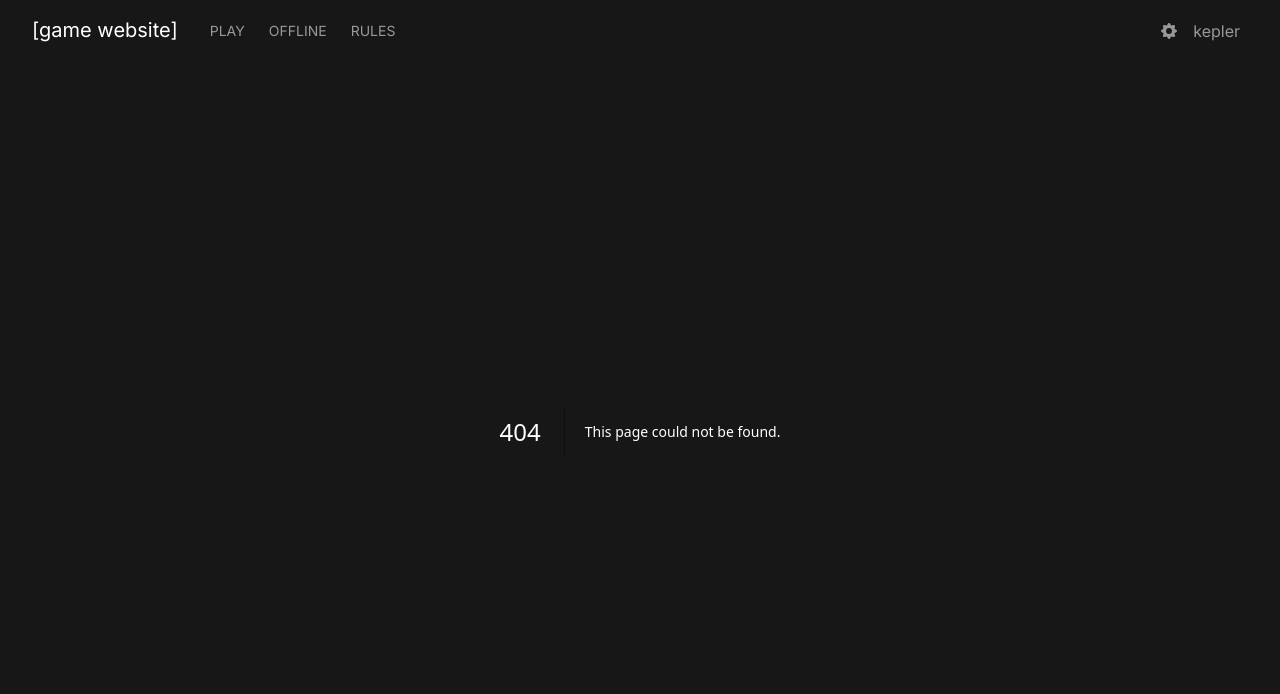
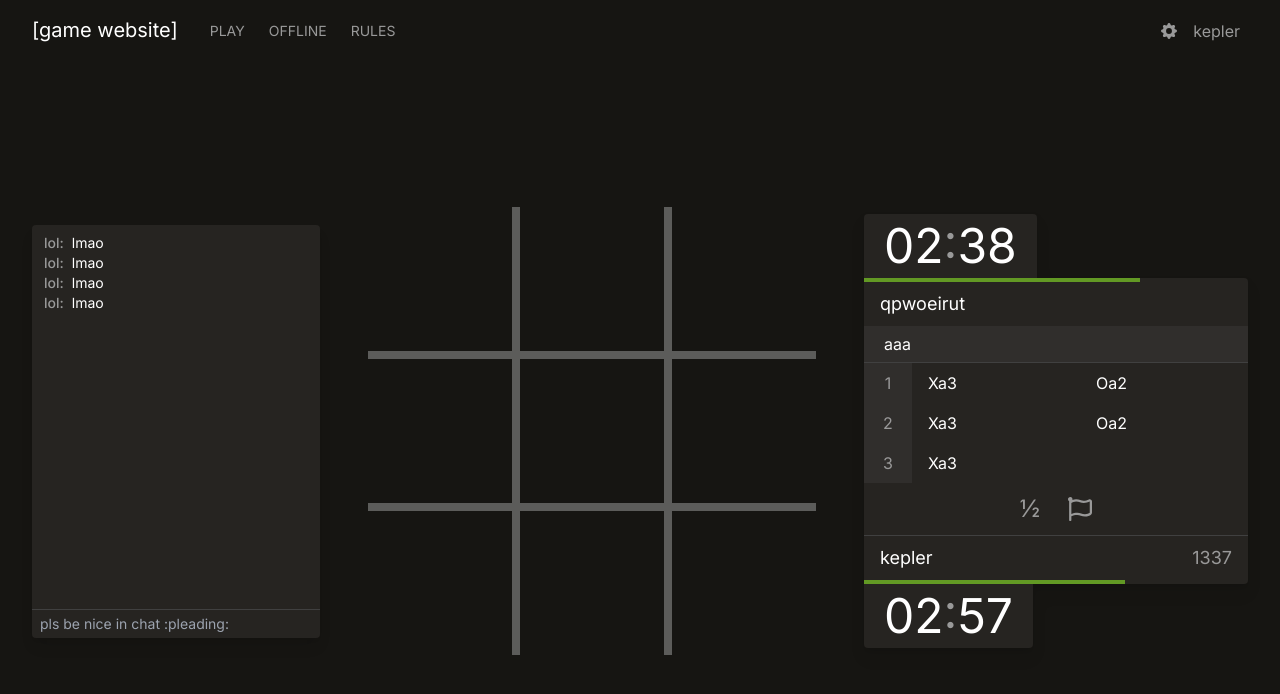
Before and after one commit to SVWEFSBRWHWBCOTSEID/SVWEFSBRWHWBCOTSEID.github.io, a Next.js app: page /ttt/123 in a window 1280 px wide. Before the commit this address had no page. Shown: the top 694 px of the page. Built offline with nearby package versions, Linux system fonts and the light colour scheme.

Commit message:
Add placeholder online ttt, profile ids

```diff
--- a/app/profile/ProfileGamePanel.tsx
+++ b/app/profile/ProfileGamePanel.tsx
@@ -1,16 +1,20 @@
 'use client'
 
+import {useContext} from 'react';
 import Link from 'next/link';
 import {Tab} from '@headlessui/react';
 import ProfileGames from './ProfileGames';
+import ProfileContext from '../../contexts/ProfileContext';
 
 
 type ProfileGamePanelProps = {name: string, rating: number, games: number, provisional?: boolean}
 export default function ProfileGamePanel(props: ProfileGamePanelProps) {
+    const {id} = useContext(ProfileContext);
+
     return (
         <Tab.Panel>
             <h1 className="px-8 py-6 text-4xl">
-                <Link href="/profile" className="text-blue-500 hover:underline">kepler</Link>'s {props.name} stats
+                <Link href={`/profile/${id}`} className="text-blue-500 hover:underline">{id}</Link>'s {props.name} stats
             </h1>
 
             <section className="border-y border-tertiary flex items-center justify-center text-secondary py-12">
--- a/app/profile/ProfileHeader.tsx
+++ b/app/profile/ProfileHeader.tsx
@@ -1,10 +1,18 @@
+'use client'
+
+import {useContext} from 'react';
+import ProfileContext from '../../contexts/ProfileContext';
+
+
 export default function ProfileHeader() {
+    const {id} = useContext(ProfileContext);
+
     return (
         <section className="flex gap-6 px-8 py-6 bg-content-secondary">
-            <img src="/pfp.png" className="w-16 h-16 rounded-full object-cover object-center" alt="kepler" />
+            <img src="/pfp.png" className="w-16 h-16 rounded-full object-cover object-center" alt={id} />
             <div className="pt-3">
                 <h1 className="text-4xl flex gap-3 items-center mb-3">
-                    kepler
+                    {id}
                     <img src="https://lichess1.org/assets/_zkgwWf/images/flags/US.png" alt="US flag" className="h-6" />
                 </h1>
                 <p className="text-secondary"><strong>Joined:</strong> 31 August 1984</p>
--- /dev/null
+++ b/app/profile/[id]/page.tsx
@@ -0,0 +1,15 @@
+import {Metadata} from 'next';
+import ProfileContent from '../ProfileContent';
+
+
+export async function generateMetadata({ params }: { params: { id: string } }): Promise<Metadata> {
+    // TODO: fetch user object from backend with id
+    return {
+        title: params.id
+    }
+}
+
+export default function Profile({ params }: { params: { id: string } }) {
+    // TODO: fetch user object from backend with id
+    return <ProfileContent id={params.id} />
+}
--- a/app/profile/page.tsx
+++ b/app/profile/page.tsx
@@ -7,5 +7,5 @@ export const metadata: Metadata = {
 }
 
 export default function Profile() {
-    return <ProfileContent />
+    return <ProfileContent id="kepler" />
 }
--- /dev/null
+++ b/app/ttt/[id]/page.tsx
@@ -0,0 +1,47 @@
+'use client' // TODO
+
+import {useState} from 'react';
+import Head from 'next/head';
+
+// Components
+import TicTacToeBoard, {defaultTTTBoard, BoardStatus, TTTBoard, TTTSymbol} from '../../../components/TicTacToeBoard';
+import Chat from '../../../components/Chat';
+import GameStateIndicator from '../../../components/GameStateIndicator';
+
+
+export default function OfflineTicTacToe() {
+    const [gameState, setGameState] = useState<TTTBoard>(defaultTTTBoard);
+    const [gameStatus, setGameStatus] = useState(BoardStatus.PLAYING);
+
+    const [playerSymbol, setPlayerSymbol] = useState<TTTSymbol>('✕');
+
+    // Makes a move by checking the given square, alternating the player's symbol after each move.
+    function setSquare(square: number, symbol: TTTSymbol) {
+        const newGameState: TTTBoard = [...gameState]
+        newGameState[square] = symbol;
+        setGameState(newGameState);
+        setPlayerSymbol(playerSymbol === '✕' ? '◯' : '✕');
+    }
+
+    return (
+        <main className="flex-grow flex gap-12 items-center justify-center">
+            <Head>
+                <title>Offline Tic-Tac-Toe</title>
+                <meta name="description" content="Offline Tic-Tac-Toe for single-device games." />
+                <link rel="icon" href="/favicon.ico" />
+            </Head>
+
+            <Chat />
+
+            <TicTacToeBoard
+                boardState={gameState}
+                playerSymbol={playerSymbol}
+                setSquare={setSquare}
+                setBoardStatus={setGameStatus}
+                disabled={gameStatus !== BoardStatus.PLAYING}
+            />
+
+            <GameStateIndicator />
+        </main>
+    )
+}
--- /dev/null
+++ b/components/Chat.tsx
@@ -0,0 +1,25 @@
+export default function Chat() {
+    return (
+        <div className="flex-none w-72 text-sm rounded flex flex-col overflow-clip shadow-lg">
+            <div className="px-3 py-2 bg-content h-96 x flex-col gap-2">
+                <ChatMessage username="lol" text="lmao" />
+                <ChatMessage username="lol" text="lmao" />
+                <ChatMessage username="lol" text="lmao" />
+                <ChatMessage username="lol" text="lmao" />
+            </div>
+            <input
+                placeholder="pls be nice in chat :pleading:"
+                className="px-2 py-1 bg-content border-t border-tertiary focus:outline-none focus:border-blue-500"
+            />
+        </div>
+    )
+}
+
+function ChatMessage(props: {username: string, text: string}) {
+    return (
+        <div className="flex gap-2">
+            <strong className="font-medium text-secondary">{props.username}:</strong>
+            {props.text}
+        </div>
+    )
+}
--- /dev/null
+++ b/components/GameStateIndicator.tsx
@@ -0,0 +1,58 @@
+import Link from 'next/link';
+import {FaRegFlag} from 'react-icons/fa';
+
+
+export default function GameStateIndicator() {
+    return (
+        <div className="flex flex-col w-96 drop-shadow-lg">
+            <div className="bg-content w-max text-5xl px-5 py-2 rounded-t">
+                02<span className="text-secondary">:</span>38
+            </div>
+            <div className="bg-content rounded-r">
+                <div className="h-1 w-[72%] bg-[#629924]" />
+                <PlayerIndicator username="qpwoeirut" id="qpwoeirut" />
+
+                <div className="bg-content-secondary px-5 py-1.5 border-b border-tertiary">
+                    aaa
+                </div>
+                <div className="grid grid-cols-[3rem_1fr_1fr]">
+                    <div className="text-secondary bg-content-secondary flex items-center justify-center">1</div>
+                    <div className="px-4 py-2">Xa3</div>
+                    <div className="px-4 py-2">Oa2</div>
+
+                    <div className="text-secondary bg-content-secondary flex items-center justify-center">2</div>
+                    <div className="px-4 py-2">Xa3</div>
+                    <div className="px-4 py-2">Oa2</div>
+
+                    <div className="text-secondary bg-content-secondary flex items-center justify-center">3</div>
+                    <div className="px-4 py-2">Xa3</div>
+                </div>
+
+                <div className="px-4 py-1 text-secondary flex justify-center border-b border-tertiary text-2xl">
+                    <button className="px-3.5 py-1.5 hover:bg-[#629924] hover:text-white">½</button>
+                    <button className="px-3.5 py-1.5 hover:bg-[#629924] hover:text-white"><FaRegFlag /></button>
+                </div>
+
+                <PlayerIndicator username="kepler" id="kepler" rating={1337} />
+                <div className="h-1 w-[68%] bg-[#629924]" />
+            </div>
+            <div className="bg-content w-max text-5xl px-5 py-2 rounded-b">
+                02<span className="text-secondary">:</span>57
+            </div>
+        </div>
+    )
+}
+
+function PlayerIndicator(props: {username: string, id: string, rating?: number}) {
+    return (
+        <div className="px-4 py-2 text-lg flex justify-between">
+            <Link
+                className="flex-grow hover:text-blue-500"
+                href={`/profile/${props.id}`}
+            >
+                {props.username}
+            </Link>
+            {props.rating && <span className="text-secondary">{props.rating}</span>}
+        </div>
+    )
+}
--- a/components/LobbyRoom.tsx
+++ b/components/LobbyRoom.tsx
@@ -1,13 +1,15 @@
 import {ReactNode} from 'react';
+import Link from 'next/link';
+
 
 export default function LobbyRoom() {
     return (
-        <div className="px-4 table-row text-secondary">
+        <Link className="px-4 table-row text-secondary" href="/ttt/123">
             <LobbyCell>Gunstable</LobbyCell>
             <LobbyCell>1537</LobbyCell>
             <LobbyCell>5+5</LobbyCell>
             <LobbyCell>UTTT</LobbyCell>
-        </div>
+        </Link>
     )
 }
 
--- /dev/null
+++ b/contexts/ProfileContext.ts
@@ -0,0 +1,7 @@
+import {createContext} from 'react';
+
+
+export type User = {id: string} // TODO: stub
+
+const ProfileContext = createContext<User>({id: '...'}); // TODO: hacky?
+export default ProfileContext;
--- a/tailwind.config.js
+++ b/tailwind.config.js
@@ -14,7 +14,7 @@ module.exports = {
         tertiary: '#404040',
         content: '#262421',
         'content-secondary': '#302e2c',
-        background: colors.neutral['900'] // '#312e2b' // '#262421' //'#161512'
+        background: '#161512' // colors.neutral['900'] // '#312e2b' // '#262421'
       },
       container: {
         center: true,
```
Also changed, not shown: app/profile/ProfileContent.tsx (+8 -2 lines).
